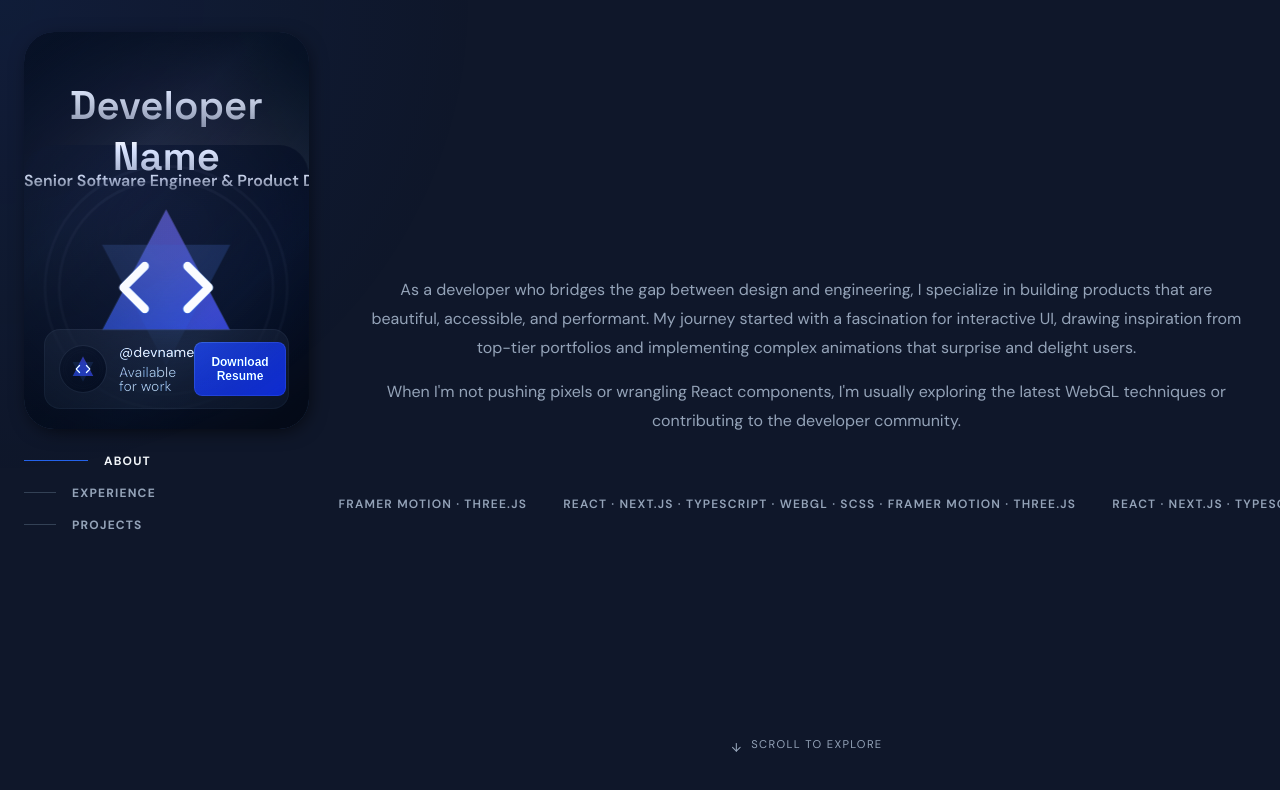
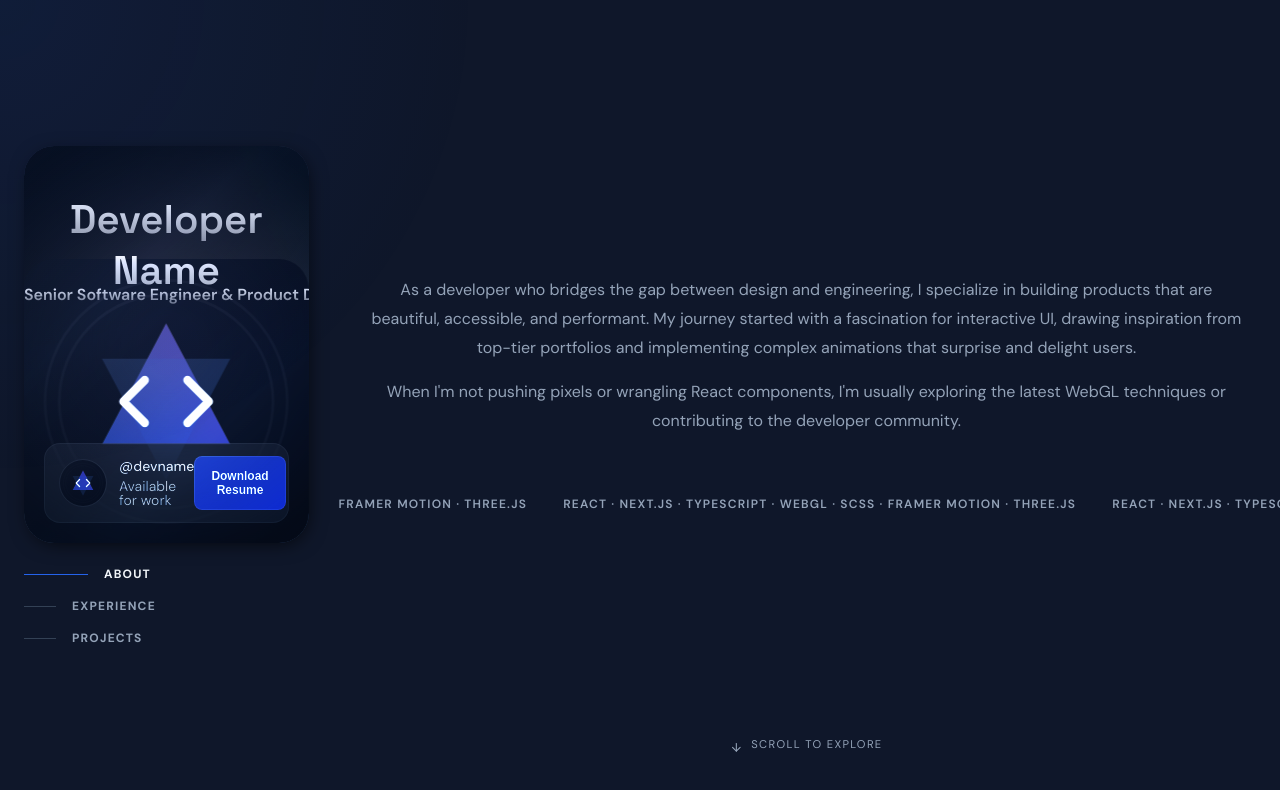
Before and after one commit to cmpdpucc/my-infinity-portfolio, a Next.js app: page / in a window 1280 px wide. Shown: the top 790 px of the page. Built offline with nearby package versions, Linux system fonts and the light colour scheme.

Commit message:
fix(sidebar): vertically center sidebar items

```diff
--- a/src/styles/layout/_grid.scss
+++ b/src/styles/layout/_grid.scss
@@ -38,6 +38,7 @@
   width: var(--sidebar-width); // Grid respects this implicitly, but it's good for internal sizing
   display: flex;
   flex-direction: column;
+  justify-content: center; // Vertically center the card and the nav within the sidebar
   padding: space(xl) space(lg);
   overflow: hidden;
   gap: space(md);
```
